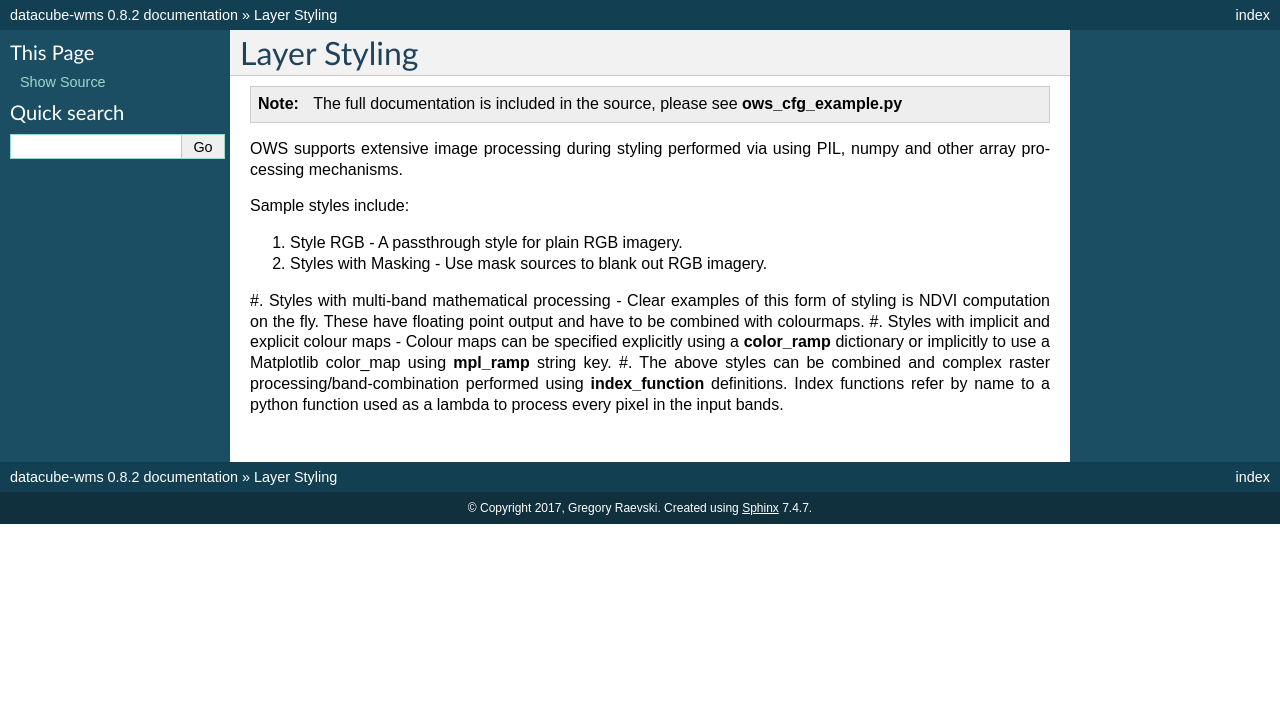
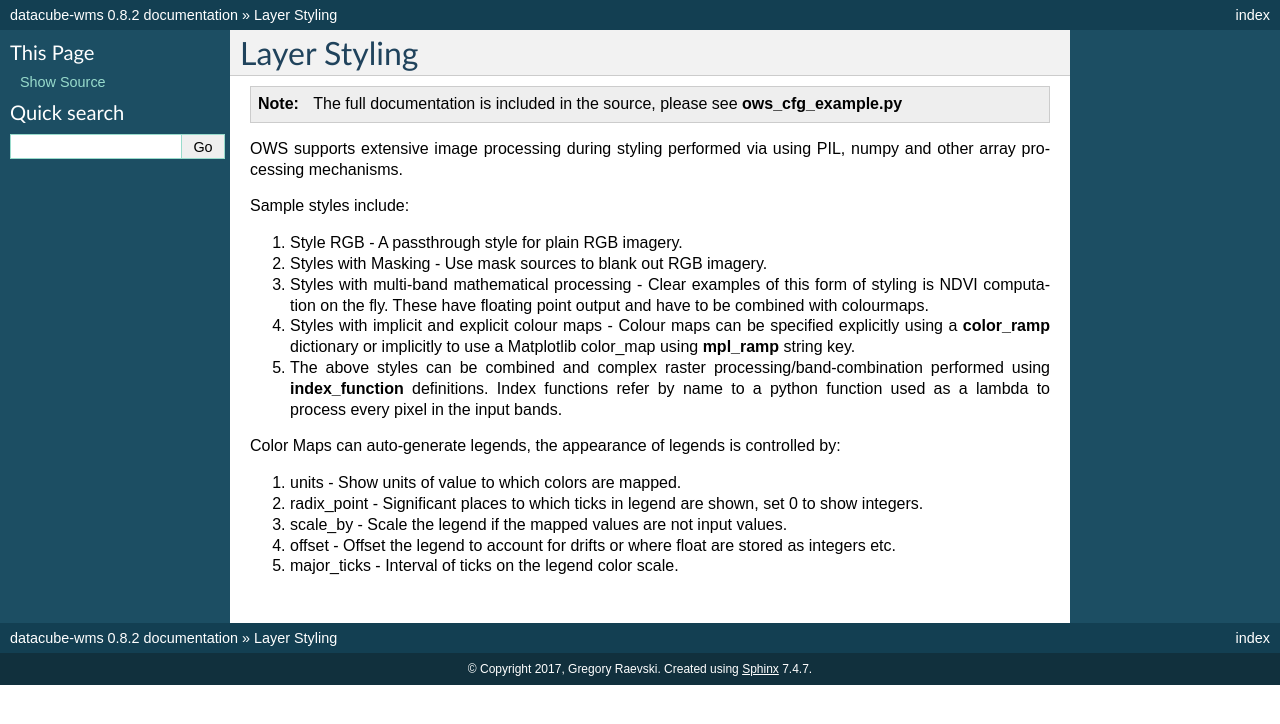
Before and after one commit to opendatacube/datacube-ows, a Sphinx documentation site: the page built from docs/styles.rst, in a window 1280 px wide. Shown: the top 724 px of the page. Built offline with Sphinx 7.4.7, drawn with Linux system fonts in a browser that asks for light colours.

Commit message:
#176 Address RST issues/extend to legends

```diff
--- a/docs/styles.rst
+++ b/docs/styles.rst
@@ -1,22 +1,31 @@
-=====
+=============
 Layer Styling
-=====
+=============
 
-.. note:: The full documentation is included in the source, please see **ows_cfg_example.py**
+.. note::
+    The full documentation is included in the source, please see **ows_cfg_example.py**
 
 OWS supports extensive image processing during styling performed via
 using PIL, numpy and other array processing mechanisms.
 
 Sample styles include:
 
-#. Style RGB - A passthrough style for plain RGB imagery.
-#. Styles with Masking - Use mask sources to blank out RGB imagery.
-#. Styles with multi-band mathematical processing - Clear examples of this form
-of styling is NDVI computation on the fly. These have floating point output and
-have to be combined with colourmaps.
-#. Styles with implicit and explicit colour maps - Colour maps can be specified
-explicitly using a **color_ramp** dictionary or implicitly to use a Matplotlib
-color_map using **mpl_ramp** string key.
-#. The above styles can be combined and complex raster processing/band-combination
-performed using **index_function** definitions. Index functions refer by name to
-a python function used as a lambda to process every pixel in the input bands.
+#.  Style RGB - A passthrough style for plain RGB imagery.
+#.  Styles with Masking - Use mask sources to blank out RGB imagery.
+#.  Styles with multi-band mathematical processing - Clear examples of this form
+    of styling is NDVI computation on the fly. These have floating point output and
+    have to be combined with colourmaps.
+#.  Styles with implicit and explicit colour maps - Colour maps can be specified
+    explicitly using a **color_ramp** dictionary or implicitly to use a Matplotlib
+    color_map using **mpl_ramp** string key.
+#.  The above styles can be combined and complex raster processing/band-combination
+    performed using **index_function** definitions. Index functions refer by name to
+    a python function used as a lambda to process every pixel in the input bands.
+
+Color Maps can auto-generate legends, the appearance of legends is controlled by:
+
+#.  units - Show units of value to which colors are mapped.
+#.  radix_point - Significant places to which ticks in legend are shown, set 0 to show integers.
+#.  scale_by - Scale the legend if the mapped values are not input values.
+#.  offset - Offset the legend to account for drifts or where float are stored as integers etc.
+#.  major_ticks - Interval of ticks on the legend color scale.
```
